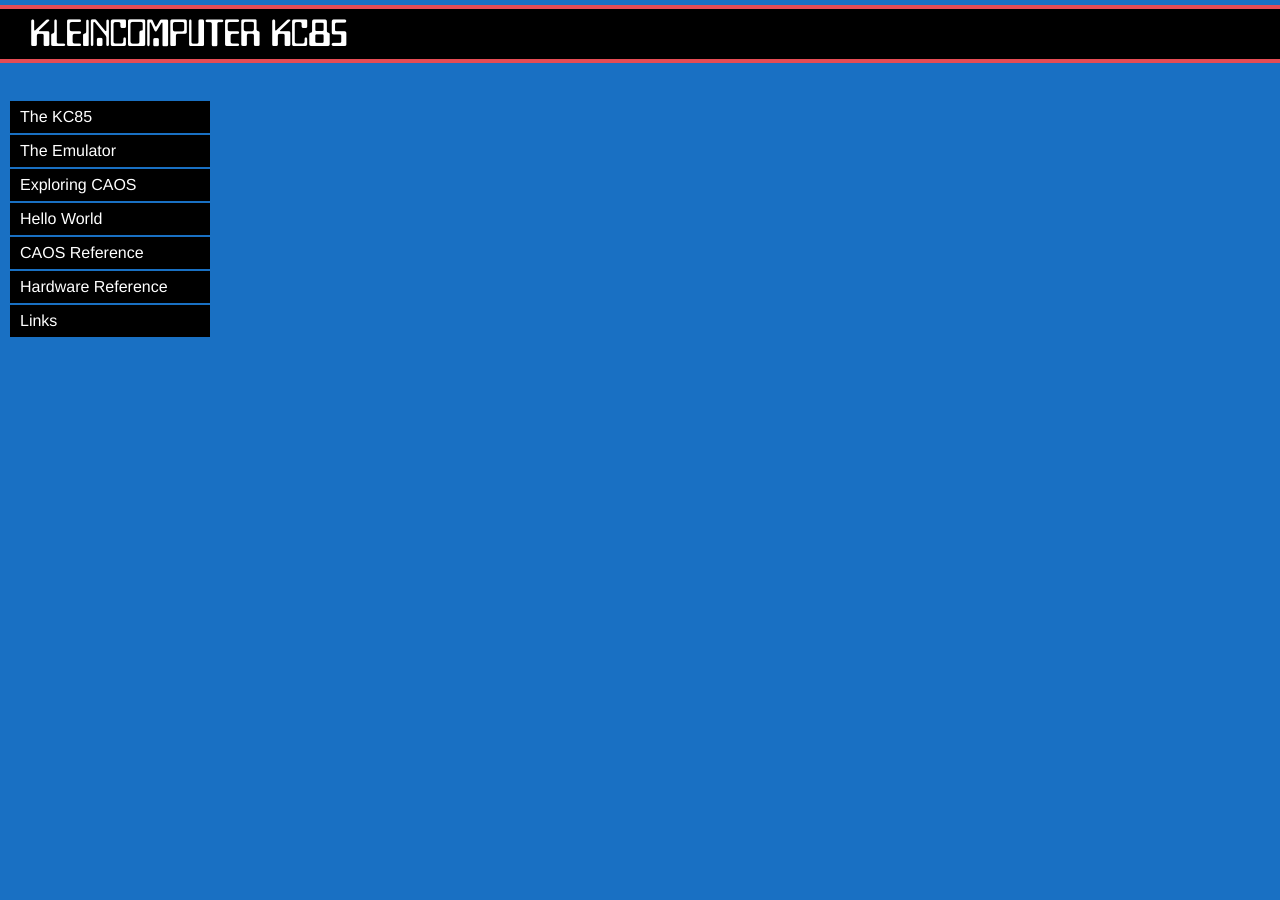
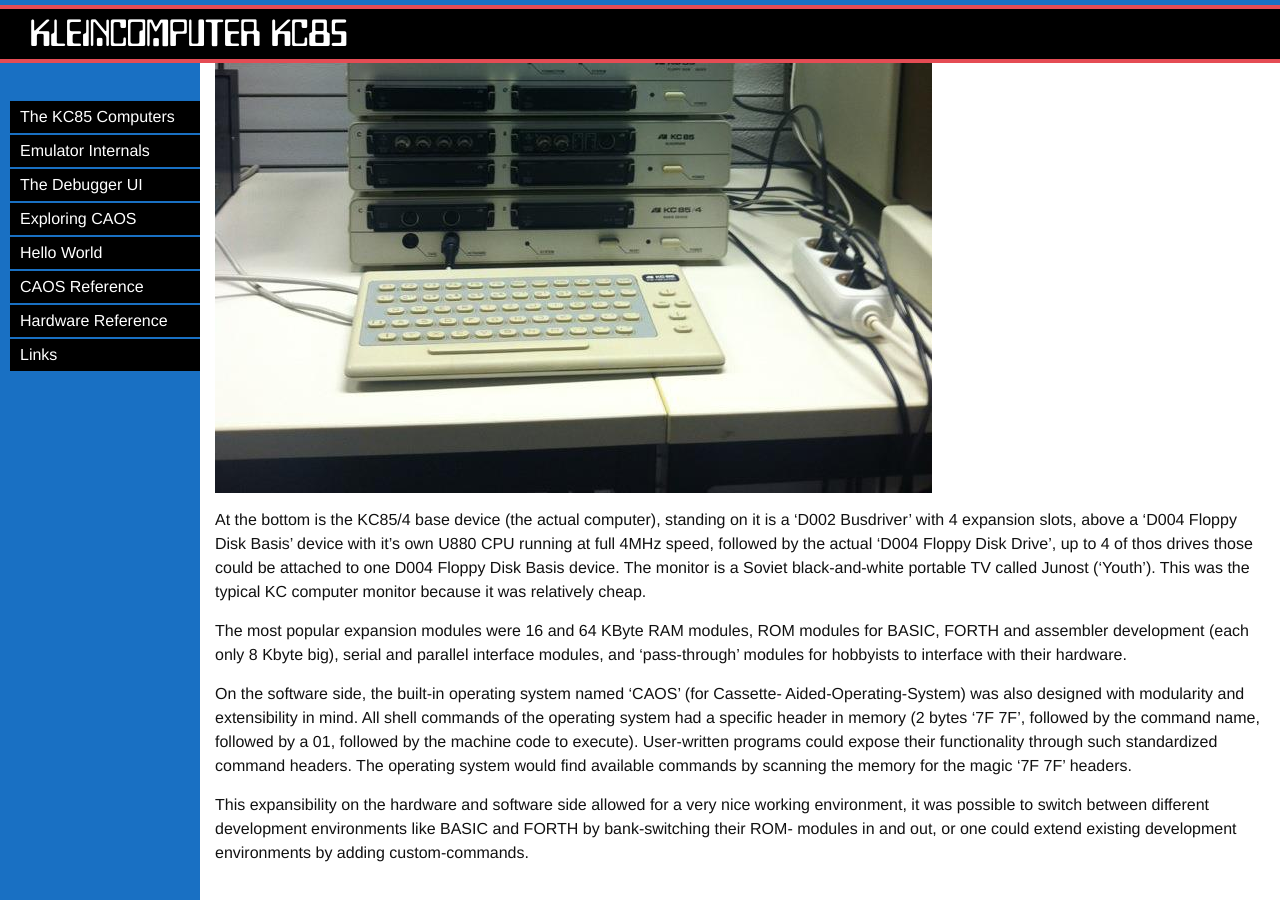
Before and after one commit to floooh/yakc, a Jekyll site: the page built from web/p010_kc85.md, in a window 1280 px wide and 900 px high, scrolled down 3563 px. Built offline with Jekyll 4.4.1, drawn with Linux system fonts in a browser that asks for light colours; some of the changed text lies outside the part shown.

Commit message:
Webpage updated, typo fixed in DisasmWindow title

```diff
--- a/web/p010_kc85.md
+++ b/web/p010_kc85.md
@@ -1,6 +1,6 @@
 ---
 layout: page
-title: The KC85
+title: The KC85 Computers
 ---
 
 ## The KC85 Computer Series
@@ -25,7 +25,17 @@
 From here on, the name 'KC85' will be used for the KC85/2, /3 and /4 line
 of computers only.
 
-(TODO: photos)
+This is a KC85/3 at the Vintage Computing Festival with a fairly mysterious
+floppy disk expansion prototype on top:
+
+![KC85/3 with floppy disk prototype](images/vintage_computing_festival_3.jpg)
+
+And at the same event, a KC85/4 with a breadboard expansion module and a
+thematically matching cassette tape recorder (the computer in the background
+is an Atari 800XL if I'm not mistaken):
+
+![KC85/4](images/vintage_computing_festival_4.jpg)
+<br><br>
 
 ### Hardware Specs
 
@@ -80,6 +90,10 @@
 tricks were not possible, all rendering had to be done 'manually' through
 the CPU.
 
+This is what my KC85/4 looks like when opened:
+
+![KC85/4 opened](images/kc85_4_inside.jpg)
+<br><br>
 
 ### Modular Hardware and Software
 
@@ -89,6 +103,19 @@
 on top of the base device, each adding 4 more slots. Up to 4MByte RAM could
 be managed with this system, but as far as I know this could not be achieved
 in reality because of signal degradation or timing problems.
+
+This photo of an KC85/4 at a little forgotten computer-room at the HWT
+Berlin Schoeneweide demonstrates the hardware-expansion concept pretty well:
+
+![Stacked KC85/4](images/hwt_schoeneweide.jpg)
+
+At the bottom is the KC85/4 base device (the actual computer), standing on it
+is a 'D002 Busdriver' with 4 expansion slots, above a 'D004 Floppy Disk Basis'
+device with it's own U880 CPU running at full 4MHz speed, followed by the
+actual 'D004 Floppy Disk Drive', up to 4 of thos drives those could be attached
+to one D004 Floppy Disk Basis device. The monitor is a Soviet black-and-white
+portable TV called Junost ('Youth'). This was the typical KC computer monitor
+because it was relatively cheap.
 
 The most popular expansion modules were 16 and 64 KByte RAM modules,
 ROM modules for BASIC, FORTH and assembler development (each only 8 Kbyte big),
```
Also changed, not shown: web/p020_emulator.md (+4 -28 lines), web/p025_debuggerui.md (added, +135 -0 lines), web/images/debugwindow.png (added), web/images/disassembler.png (added), web/images/expansion.png, web/images/hexedit.png (added), web/images/hwt_schoeneweide.jpg (added), web/images/kc85_3_and_4.jpg (added), web/images/kc85_3_inside.jpg (added), web/images/kc85_4_inside.jpg (added), web/images/keyboard.png (added), web/images/memory_map.png (added), web/images/pio_ctc.png (added), web/images/reboot.png (added), 2 more files, 3 other files.
